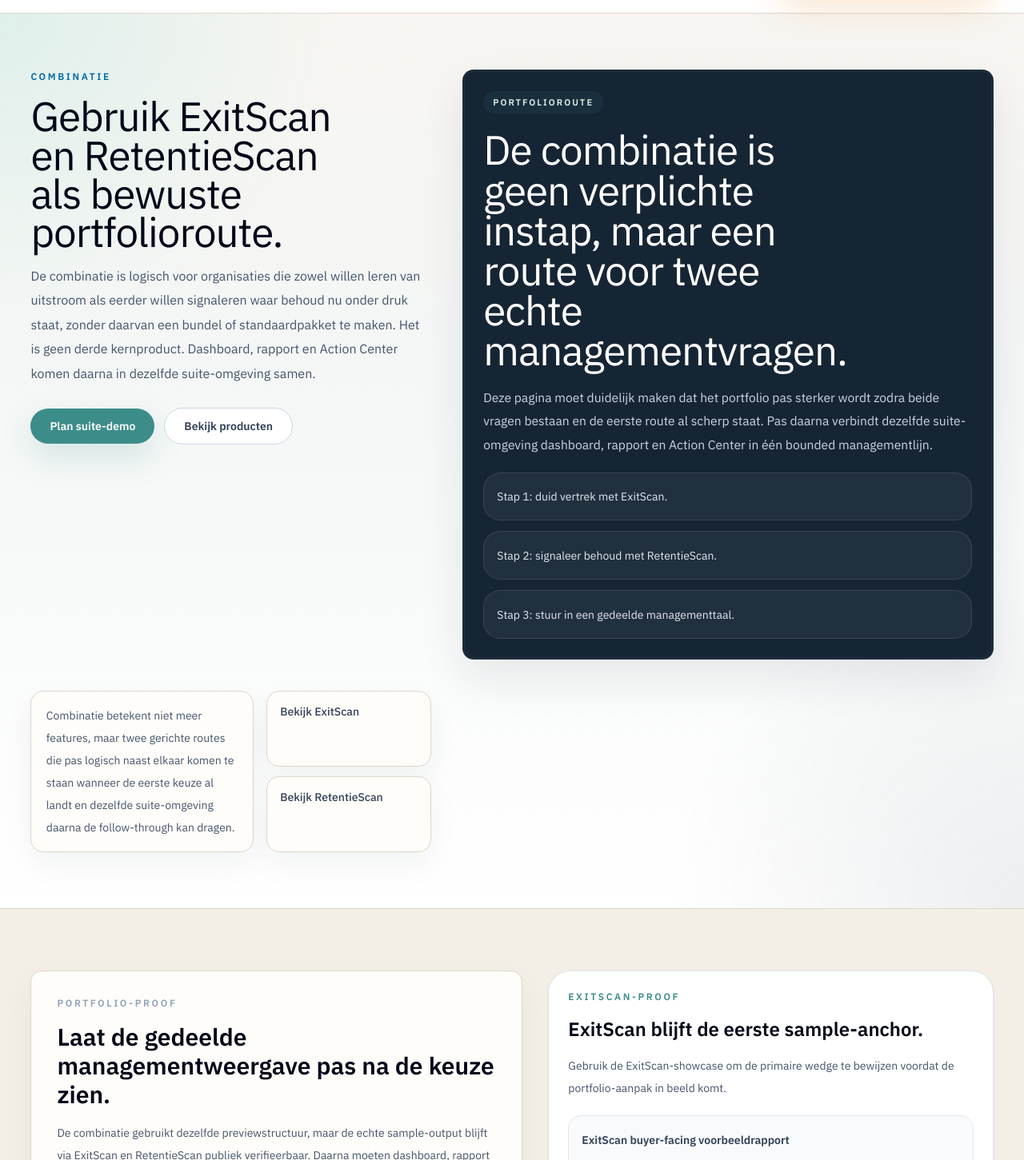
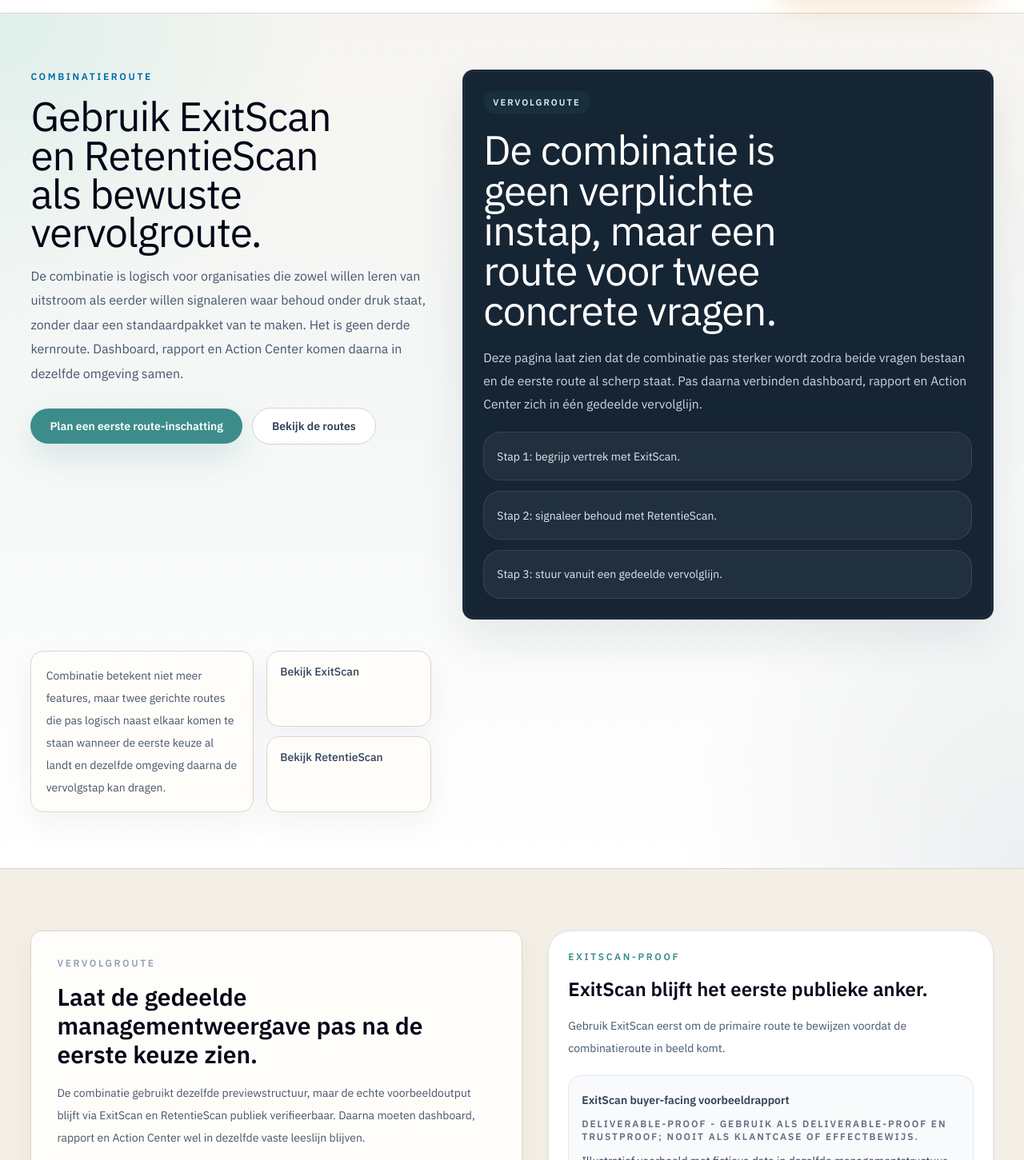
Before and after one commit to larshengel08-lang/VerisightSaaS, a Next.js app in the folder frontend/: page /producten/combinatie in a window 1280 px wide. Shown: the part 79-1530 px from the top of the page at 80% size. Built offline with nearby package versions, Linux system fonts and the light colour scheme.

Commit message:
Refresh combination route copy

```diff
--- a/frontend/app/producten/[slug]/page.tsx
+++ b/frontend/app/producten/[slug]/page.tsx
@@ -1346,14 +1346,14 @@ function CombinatiePage() {
       ctaHref={buildContactHref({ routeInterest: 'combinatie', ctaSource: 'product_combination_hero' })}
       heroIntro={
         <MarketingHeroIntro>
-          <p className="marketing-hero-eyebrow text-sky-700">Combinatie</p>
+          <p className="marketing-hero-eyebrow text-sky-700">Combinatieroute</p>
           <h1 className="marketing-hero-title marketing-hero-title-detail font-display text-slate-950">
-            Gebruik ExitScan en RetentieScan als bewuste portfolioroute.
+            Gebruik ExitScan en RetentieScan als bewuste vervolgroute.
           </h1>
           <p className="marketing-hero-copy text-slate-600">
             De combinatie is logisch voor organisaties die zowel willen leren van uitstroom als eerder willen
-            signaleren waar behoud nu onder druk staat, zonder daarvan een bundel of standaardpakket te maken. Het is
-            geen derde kernproduct. Dashboard, rapport en Action Center komen daarna in dezelfde suite-omgeving samen.
+            signaleren waar behoud onder druk staat, zonder daar een standaardpakket van te maken. Het is geen derde
+            kernroute. Dashboard, rapport en Action Center komen daarna in dezelfde omgeving samen.
           </p>
           <div className="marketing-hero-actions">
             <div className="marketing-hero-cta-row">
@@ -1361,13 +1361,13 @@ function CombinatiePage() {
                 href={buildContactHref({ routeInterest: 'combinatie', ctaSource: 'product_combination_hero' })}
                 className="inline-flex items-center justify-center rounded-full bg-[#3C8D8A] px-6 py-3 text-sm font-semibold text-white shadow-[0_16px_40px_rgba(60,141,138,0.18)] transition-all hover:-translate-y-0.5 hover:bg-[#2d6e6b]"
               >
-                Plan suite-demo
+                Plan een eerste route-inschatting
               </a>
               <Link
                 href="/producten"
                 className="inline-flex items-center justify-center rounded-full border border-slate-300 bg-white px-6 py-3 text-sm font-semibold text-slate-700 transition-colors hover:border-slate-400 hover:text-slate-950"
               >
-                Bekijk producten
+                Bekijk de routes
               </Link>
             </div>
           </div>
@@ -1376,19 +1376,20 @@ function CombinatiePage() {
       heroStage={
         <MarketingHeroStage>
           <div className="space-y-5">
-            <span className="marketing-stage-tag bg-[#3C8D8A]/10 text-[#DCEFEA]">Portfolioroute</span>
+            <span className="marketing-stage-tag bg-[#3C8D8A]/10 text-[#DCEFEA]">Vervolgroute</span>
             <h2 className="marketing-stage-title font-display text-white">
-              De combinatie is geen verplichte instap, maar een route voor twee echte managementvragen.
+              De combinatie is geen verplichte instap, maar een route voor twee concrete vragen.
             </h2>
             <p className="marketing-stage-copy text-slate-300">
-              Deze pagina moet duidelijk maken dat het portfolio pas sterker wordt zodra beide vragen bestaan en de
-              eerste route al scherp staat. Pas daarna verbindt dezelfde suite-omgeving dashboard, rapport en Action Center in één bounded managementlijn.
+              Deze pagina laat zien dat de combinatie pas sterker wordt zodra beide vragen bestaan en de eerste route
+              al scherp staat. Pas daarna verbinden dashboard, rapport en Action Center zich in één gedeelde
+              vervolglijn.
             </p>
             <div className="marketing-stage-list">
               {[
-                'Stap 1: duid vertrek met ExitScan.',
+                'Stap 1: begrijp vertrek met ExitScan.',
                 'Stap 2: signaleer behoud met RetentieScan.',
-                'Stap 3: stuur in een gedeelde managementtaal.',
+                'Stap 3: stuur vanuit een gedeelde vervolglijn.',
               ].map((item) => (
                 <div key={item} className="marketing-stage-list-item text-sm leading-7 text-slate-200">
                   {item}
@@ -1402,7 +1403,7 @@ function CombinatiePage() {
         <MarketingHeroSupport>
           <div className="marketing-support-note text-sm leading-7 text-slate-600">
             Combinatie betekent niet meer features, maar twee gerichte routes die pas logisch naast elkaar komen te
-            staan wanneer de eerste keuze al landt en dezelfde suite-omgeving daarna de follow-through kan dragen.
+            staan wanneer de eerste keuze al landt en dezelfde omgeving daarna de vervolgstap kan dragen.
           </div>
           <div className="marketing-link-grid">
             <Link
@@ -1425,13 +1426,14 @@ function CombinatiePage() {
         <div className="grid gap-8 xl:grid-cols-[minmax(0,1.05fr)_minmax(0,0.95fr)]">
           <div>
             <div className="marketing-panel p-8">
-              <p className="text-xs font-bold uppercase tracking-[0.22em] text-slate-400">Portfolio-proof</p>
+              <p className="text-xs font-bold uppercase tracking-[0.22em] text-slate-400">Vervolgroute</p>
               <h2 className="mt-4 text-3xl font-semibold text-slate-950">
-                Laat de gedeelde managementweergave pas na de keuze zien.
+                Laat de gedeelde managementweergave pas na de eerste keuze zien.
               </h2>
               <p className="mt-4 text-sm leading-7 text-slate-600">
-                De combinatie gebruikt dezelfde previewstructuur, maar de echte sample-output blijft via ExitScan en
-                RetentieScan publiek verifieerbaar. Daarna moeten dashboard, rapport en Action Center wel in dezelfde bounded lijn blijven lezen.
+                De combinatie gebruikt dezelfde previewstructuur, maar de echte voorbeeldoutput blijft via ExitScan en
+                RetentieScan publiek verifieerbaar. Daarna moeten dashboard, rapport en Action Center wel in dezelfde
+                vaste leeslijn blijven.
               </p>
               <div className="mt-6 rounded-[1.5rem] border border-slate-200 bg-slate-50 p-5">
                 <PreviewSlider variant="portfolio" />
@@ -1444,8 +1446,8 @@ function CombinatiePage() {
             {exitSampleAsset ? (
               <SampleShowcaseCard
                 eyebrow="ExitScan-proof"
-                title="ExitScan blijft de eerste sample-anchor."
-                body="Gebruik de ExitScan-showcase om de primaire wedge te bewijzen voordat de portfolio-aanpak in beeld komt."
+                title="ExitScan blijft het eerste publieke anker."
+                body="Gebruik ExitScan eerst om de primaire route te bewijzen voordat de combinatieroute in beeld komt."
                 asset={exitSampleAsset}
                 linkLabel="Open ExitScan-voorbeeldrapport"
               />
@@ -1453,8 +1455,8 @@ function CombinatiePage() {
             {retentionSampleAsset ? (
               <SampleShowcaseCard
                 eyebrow="RetentieScan-proof"
-                title="RetentieScan bevestigt de tweede route."
-                body="Gebruik de RetentieScan-showcase om te laten zien hoe vroegsignalering op behoud aansluit zodra de actieve behoudsvraag echt bestaat."
+                title="RetentieScan bevestigt de vervolgstap."
+                body="Gebruik RetentieScan om te laten zien hoe vroegsignalering op behoud aansluit zodra de actieve behoudsvraag echt speelt."
                 asset={retentionSampleAsset}
                 linkLabel="Open RetentieScan-voorbeeldrapport"
               />
@@ -1467,7 +1469,7 @@ function CombinatiePage() {
         <MarketingProofStrip
           items={[
             {
-              title: 'Stap 1: duid vertrek',
+              title: 'Stap 1: begrijp vertrek',
               body: 'Gebruik ExitScan om vertrekpatronen en terugkerende werkfactoren achteraf scherp te krijgen.',
             },
             {
@@ -1476,7 +1478,7 @@ function CombinatiePage() {
             },
             {
               title: 'Stap 3: stuur in een lijn',
-              body: 'Gebruik een gedeelde managementtaal voor prioritering, opvolging en herhaalmeting via dashboard, rapport en Action Center.',
+              body: 'Gebruik een gedeelde vervolglijn voor prioritering, opvolging en herhaalmeting via dashboard, rapport en Action Center.',
             },
           ]}
         />
@@ -1487,7 +1489,7 @@ function CombinatiePage() {
             rows={[
               ['Hoofdvraag', 'Hoe verbinden we vertrekduiding en vroegsignalering in dezelfde lijn?'],
               ['Leesrichting', 'Achteraf begrijpen en vooruit kijken'],
-              ['Managementoutput', 'Twee gerichte scans met dashboard, rapport en Action Center in een gedeeld portfolio'],
+              ['Managementoutput', 'Twee gerichte scans met dashboard, rapport en Action Center in een gedeelde vervolglijn'],
               ['Niet bedoeld als', 'Een algemene survey waar alles tegelijk in wordt gepropt'],
             ]}
           />
@@ -1499,7 +1501,7 @@ function CombinatiePage() {
               </h2>
               <p className="mt-5 text-base leading-8 text-slate-300">
                 De combinatie is geen verplichte instap. Het is een koopreden voor organisaties die beide vragen tegelijk
-                serieus willen adresseren in dezelfde managementtaal en uiteindelijk in dezelfde suite-omgeving willen laten landen.
+                serieus willen adresseren in dezelfde vervolglijn en uiteindelijk in dezelfde omgeving willen laten landen.
               </p>
             </div>
         </div>
@@ -1514,12 +1516,12 @@ function CombinatiePage() {
       <MarketingSection tone="plain">
         <MarketingCalloutBand
           eyebrow="Volgende stap"
-          title="Wil je bepalen of de combinatie logisch is?"
-          body="In een kort gesprek kijken we of jullie vooral met een product moeten starten of dat beide managementvragen pas na de eerste route genoeg onderbouwd zijn voor een portfolio-aanpak in dezelfde suite-omgeving."
+          title="Wilt u toetsen of de combinatie logisch is?"
+          body="In een kort gesprek kijken we of u vooral met een product moet starten of dat beide vragen pas na de eerste route genoeg onderbouwd zijn voor een combinatieroute in dezelfde omgeving."
           primaryHref={buildContactHref({ routeInterest: 'combinatie', ctaSource: 'product_combination_callout' })}
-          primaryLabel="Plan suite-demo"
+          primaryLabel="Plan een eerste route-inschatting"
           secondaryHref="/producten"
-          secondaryLabel="Bekijk producten"
+          secondaryLabel="Bekijk de routes"
         />
       </MarketingSection>
     </MarketingPageShell>
```
